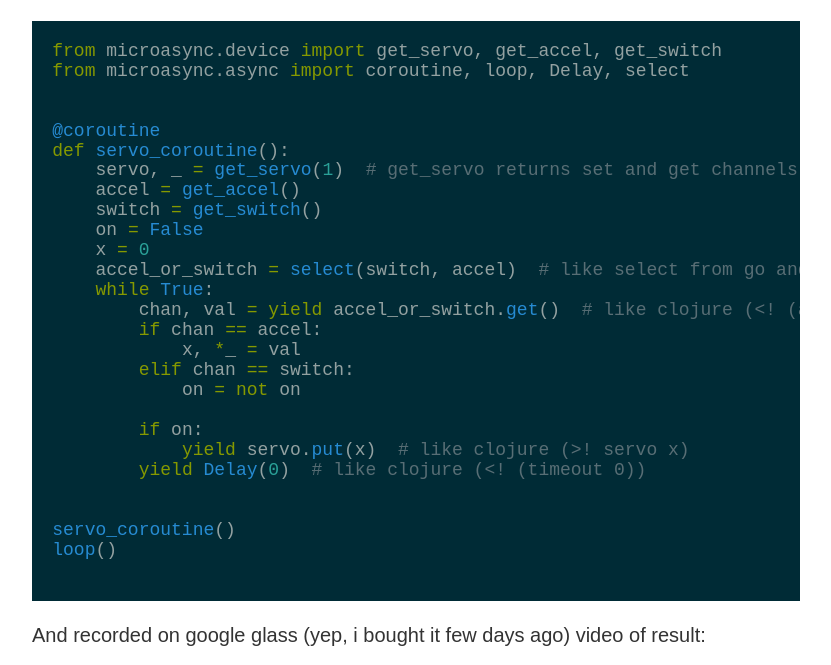
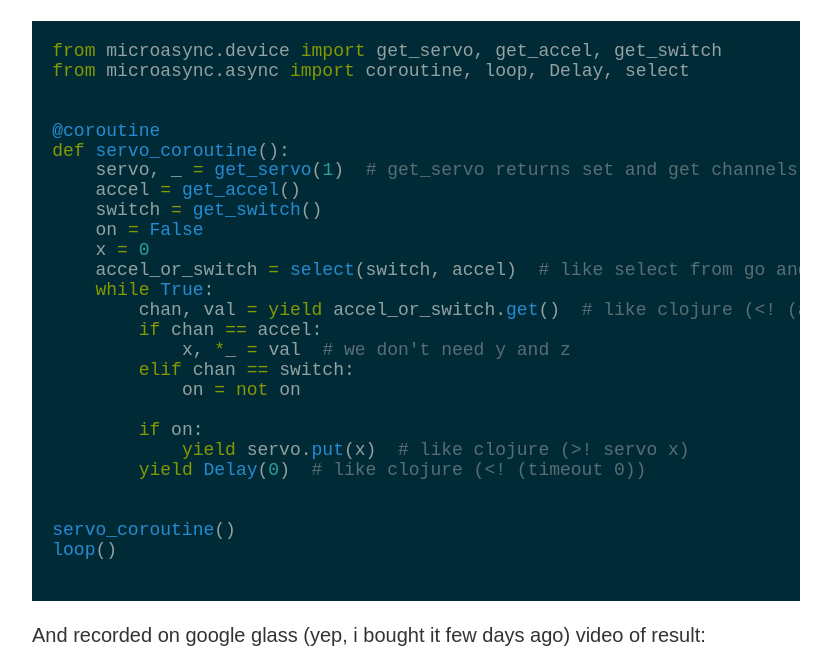
Before and after one commit to nvbn/nvbn.github.io, a Jekyll site: the page built from _posts/2014-10-05-csp-on-pyboard.md, in a window 1280 px wide and 900 px high, scrolled down 1127 px, cut to the strip 0-665 px from the top of the window. Shown: the whole strip, without its empty margins (224-1055 px from the left). Built offline with Jekyll 4.4.1, drawn with Linux system fonts in a browser that asks for light colours; Markdown is read by kramdown in place of the engine named in the settings; comment, search, counter and statistics services are not loaded.

Commit message:
Fix comments

```diff
--- a/_posts/2014-10-05-csp-on-pyboard.md
+++ b/_posts/2014-10-05-csp-on-pyboard.md
@@ -44,11 +44,11 @@
     switch = get_switch()
     on = False
     x = 0
-    accel_or_switch = select(switch, accel)  # like select from go and like to clojure core.async alts!
+    accel_or_switch = select(switch, accel)  # like select from go and like clojure core.async alts!
     while True:
         chan, val = yield accel_or_switch.get()  # like clojure (<! (accel_or_switch))
         if chan == accel:
-            x, *_ = val
+            x, *_ = val  # we don't need y and z
         elif chan == switch:
             on = not on
 
```
